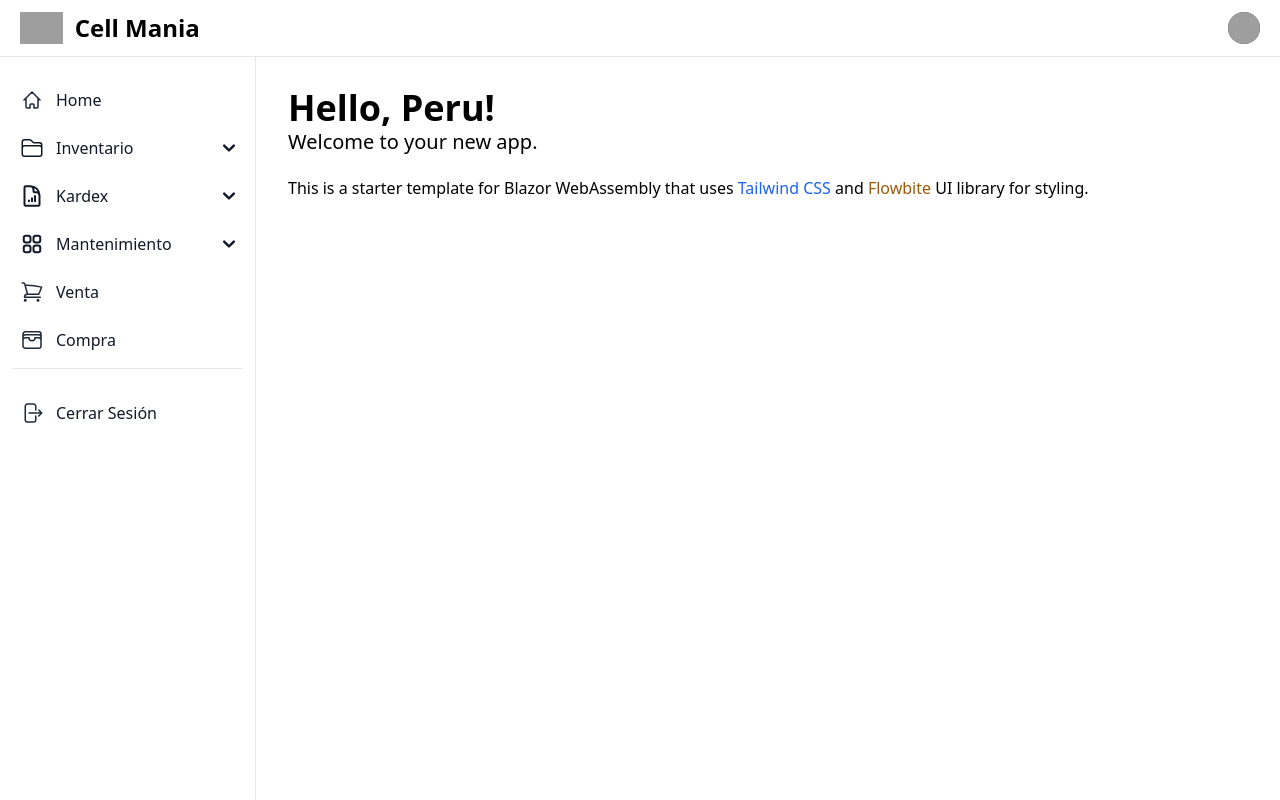
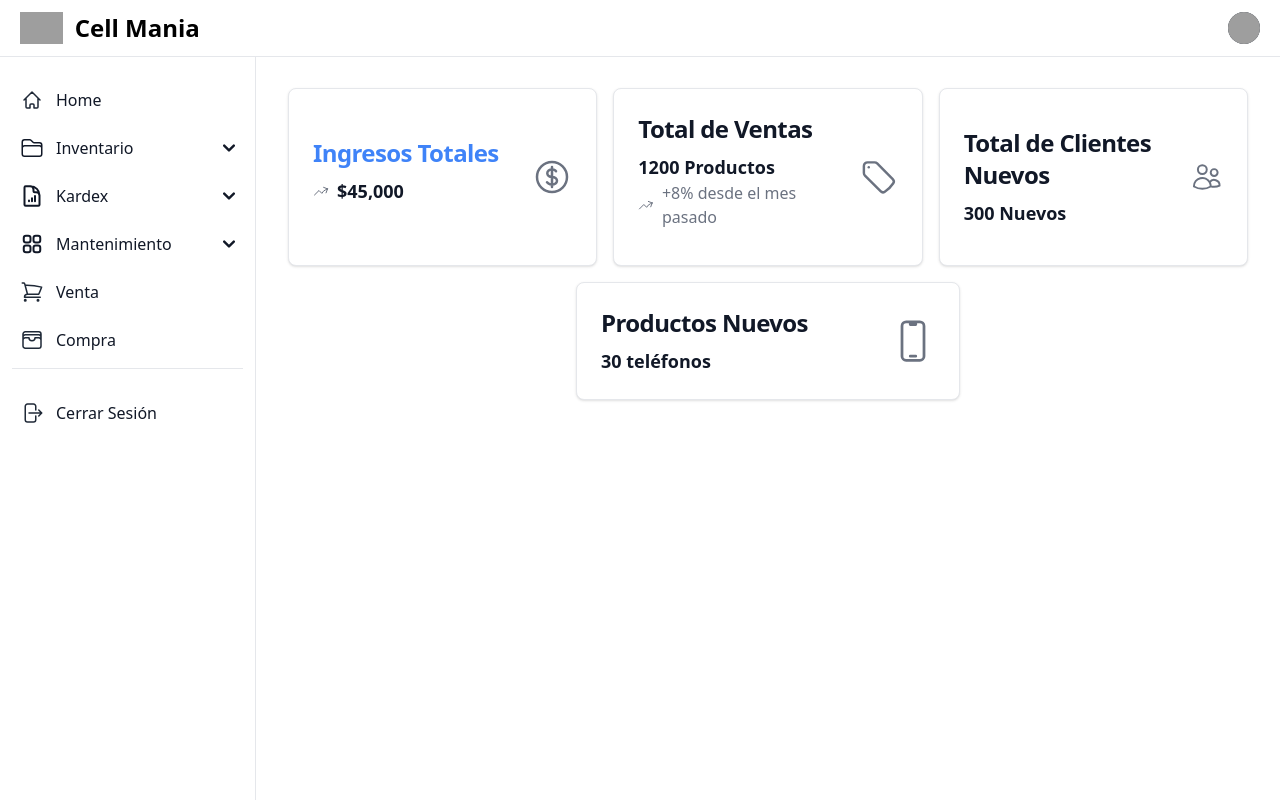
Before and after one commit to LuisLopez-developer/EccomerceBlazorWasm, an ASP.NET Core app: page /home in a window 1280 px wide. Run offline with ASP.NET Core 8, Linux system fonts and the light colour scheme; style sheets or scripts are compiled from the project's sources; some libraries are stand-ins or nearby versions; grey boxes are pictures that could not be loaded.

Commit message:
datos de home y correcion de redireccion cerrar sesion

```diff
--- a/Layout/SideBar.razor
+++ b/Layout/SideBar.razor
@@ -67,7 +67,7 @@
     <div class="h-full px-3 pb-4 overflow-y-auto bg-white dark:bg-gray-800">
         <ul class="space-y-2 font-medium">
 
-            <SideBarItem Href="/" SvgPath="@IconPaths.Home" Label="Home" />
+            <SideBarItem Href="home" SvgPath="@IconPaths.Home" Label="Home" />
 
             <!-- Inventario Submenu -->
             <li>
@@ -136,7 +136,7 @@
 
 
             <li class="pt-4 mt-4 border-t border-gray-200 dark:border-gray-600">
-                <SideBarItem Href="/Logout" SvgPath="@Constants.IconPaths.CerrarSesion" Label="Cerrar Sesión" />
+                <SideBarItem Href="/Login" SvgPath="@Constants.IconPaths.CerrarSesion" Label="Cerrar Sesión" />
             </li>
         </ul>
     </div>
--- a/Pages/Compra.razor
+++ b/Pages/Compra.razor
@@ -4,6 +4,4 @@
 
 <PageTitle>Compra</PageTitle>
 
-<h1 class="text-4xl font-bold">Compra</h1>
-
-<p class="text-xl">Bienvenido al apartado de compray</p>
+<Maintenance></Maintenance>
--- a/Pages/Home.razor
+++ b/Pages/Home.razor
@@ -3,13 +3,76 @@
 
 <PageTitle>Inicio</PageTitle>
 
-<h1 class="text-4xl font-bold">Hello, Peru!</h1>
+<!-- DIV DE LAS CARDS -->
 
-<div class="text-xl">Welcome to your new app.</div>
-<div class="mt-5">This is a starter template for Blazor WebAssembly that uses
-    <a href="https://tailwindcss.com/" class="font-medium text-blue-600 dark:text-blue-500 hover:underline">Tailwind
-        CSS</a> and <a href="https://flowbite.com/"
-        class="font-medium text-yellow-600 dark:text-red-500 hover:underline">Flowbite</a> UI
-    library for
-    styling.
+<div class="flex flex-wrap gap-4 justify-center">
+    <!-- Primera Card: Ingresos Totales -->
+    <div class="flex-1 min-w-[250px] max-w-sm p-6 bg-white border border-gray-200 rounded-lg shadow dark:bg-gray-800 dark:border-gray-700 flex items-center justify-between">
+        <div>
+            <a>
+                <h5 class="mb-2 text-2xl font-semibold tracking-tight text-blue-500 dark:text-blue-400">Ingresos Totales</h5>
+            </a>
+            <div class="flex items-center mb-3">
+                <svg xmlns="http://www.w3.org/2000/svg" fill="none" viewBox="0 0 24 24" stroke-width="1.5" stroke="currentColor" class="w-4 h-4 mr-2 text-gray-500 dark:text-gray-400">
+                    <path stroke-linecap="round" stroke-linejoin="round" d="M2.25 18 9 11.25l4.306 4.306a11.95 11.95 0 0 1 5.814-5.518l2.74-1.22m0 0-5.94-2.281m5.94 2.28-2.28 5.941" />
+                </svg>
+                <p class="mb-0 text-lg font-bold text-gray-900 dark:text-white">$45,000</p>
+            </div>
+        </div>
+        <svg xmlns="http://www.w3.org/2000/svg" fill="none" viewBox="0 0 24 24" stroke-width="1.5" stroke="currentColor" class="w-10 h-10 ml-2 text-gray-500 dark:text-gray-400">
+            <path stroke-linecap="round" stroke-linejoin="round" d="M12 6v12m-3-2.818.879.659c1.171.879 3.07.879 4.242 0 1.172-.879 1.172-2.303 0-3.182C13.536 12.219 12.768 12 12 12c-.725 0-1.45-.22-2.003-.659-1.106-.879-1.106-2.303 0-3.182s2.9-.879 4.006 0l.415.33M21 12a9 9 0 1 1-18 0 9 9 0 0 1 18 0Z" />
+        </svg>
+    </div>
+
+
+    <!-- Segunda Card: Total de Ventas -->
+    <div class="flex-1 min-w-[250px] max-w-sm p-6 bg-white border border-gray-200 rounded-lg shadow dark:bg-gray-800 dark:border-gray-700 flex items-center justify-between">
+        <div>
+            <a>
+                <h5 class="mb-2 text-2xl font-semibold tracking-tight text-gray-900 dark:text-white">Total de Ventas</h5>
+            </a>
+            <p class="mb-0 text-lg font-bold text-gray-900 dark:text-white">1200 Productos</p>
+            <div class="flex items-center mb-3">
+                <svg xmlns="http://www.w3.org/2000/svg" fill="none" viewBox="0 0 24 24" stroke-width="1.5" stroke="currentColor" class="w-4 h-4 mr-2 text-gray-500 dark:text-gray-400">
+                    <path stroke-linecap="round" stroke-linejoin="round" d="M2.25 18 9 11.25l4.306 4.306a11.95 11.95 0 0 1 5.814-5.518l2.74-1.22m0 0-5.94-2.281m5.94 2.28-2.28 5.941" />
+                </svg>
+                <p class="mb-0 font-normal text-gray-500 dark:text-gray-400">+8% desde el mes pasado</p>
+            </div>
+        </div>
+        <svg xmlns="http://www.w3.org/2000/svg" fill="none" viewBox="0 0 24 24" stroke-width="1.5" stroke="currentColor" class="w-10 h-10 ml-2 text-gray-500 dark:text-gray-400">
+            <path stroke-linecap="round" stroke-linejoin="round" d="M9.568 3H5.25A2.25 2.25 0 0 0 3 5.25v4.318c0 .597.237 1.17.659 1.591l9.581 9.581c.699.699 1.78.872 2.607.33a18.095 18.095 0 0 0 5.223-5.223c.542-.827.369-1.908-.33-2.607L11.16 3.66A2.25 2.25 0 0 0 9.568 3Z" />
+            <path stroke-linecap="round" stroke-linejoin="round" d="M6 6h.008v.008H6V6Z" />
+        </svg>
+    </div>
+
+
+    <!-- Tercera Card: Total de Clientes Nuevos -->
+    <div class="flex-1 min-w-[250px] max-w-sm p-6 bg-white border border-gray-200 rounded-lg shadow dark:bg-gray-800 dark:border-gray-700 flex items-center justify-between">
+        <div>
+            <a>
+                <h5 class="mb-2 text-2xl font-semibold tracking-tight text-gray-900 dark:text-white">Total de Clientes Nuevos</h5>
+            </a>
+            <p class="mb-0 text-lg font-bold text-gray-900 dark:text-white">300 Nuevos </p>
+        </div>
+        <svg xmlns="http://www.w3.org/2000/svg" fill="none" viewBox="0 0 24 24" stroke-width="1.5" stroke="currentColor" class="w-10 h-10 ml-2 text-gray-500 dark:text-gray-400">
+            <path stroke-linecap="round" stroke-linejoin="round" d="M15 19.128a9.38 9.38 0 0 0 2.625.372 9.337 9.337 0 0 0 4.121-.952 4.125 4.125 0 0 0-7.533-2.493M15 19.128v-.003c0-1.113-.285-2.16-.786-3.07M15 19.128v.106A12.318 12.318 0 0 1 8.624 21c-2.331 0-4.512-.645-6.374-1.766l-.001-.109a6.375 6.375 0 0 1 11.964-3.07M12 6.375a3.375 3.375 0 1 1-6.75 0 3.375 3.375 0 0 1 6.75 0Zm8.25 2.25a2.625 2.625 0 1 1-5.25 0 2.625 2.625 0 0 1 5.25 0Z" />
+        </svg>
+    </div>
+
+    <!-- Cuarto Card: Productos Nuevos -->
+
+    <div class="flex-1 min-w-[250px] max-w-sm p-6 bg-white border border-gray-200 rounded-lg shadow dark:bg-gray-800 dark:border-gray-700 flex items-center justify-between">
+        <div>
+            <a>
+                <h5 class="mb-2 text-2xl font-semibold tracking-tight text-gray-900 dark:text-white">Productos Nuevos</h5>
+            </a>
+            <p class="mb-0 text-lg font-bold text-gray-900 dark:text-white">30 teléfonos</p>
+        </div>
+        <svg xmlns="http://www.w3.org/2000/svg" fill="none" viewBox="0 0 24 24" stroke-width="1.5" stroke="currentColor" class="w-11 h-11 ml-1 text-gray-500 dark:text-gray-400">
+            <path stroke-linecap="round" stroke-linejoin="round" d="M10.5 1.5H8.25A2.25 2.25 0 0 0 6 3.75v16.5a2.25 2.25 0 0 0 2.25 2.25h7.5A2.25 2.25 0 0 0 18 20.25V3.75a2.25 2.25 0 0 0-2.25-2.25H13.5m-3 0V3h3V1.5m-3 0h3m-3 18.75h3" />
+        </svg>
+    </div>
 </div>
+
+
+</div>
--- a/Pages/Venta.razor
+++ b/Pages/Venta.razor
@@ -3,4 +3,4 @@
 
 <PageTitle>Venta</PageTitle>
 
-<DateRangePicker></DateRangePicker>
+<Maintenance></Maintenance>
```
